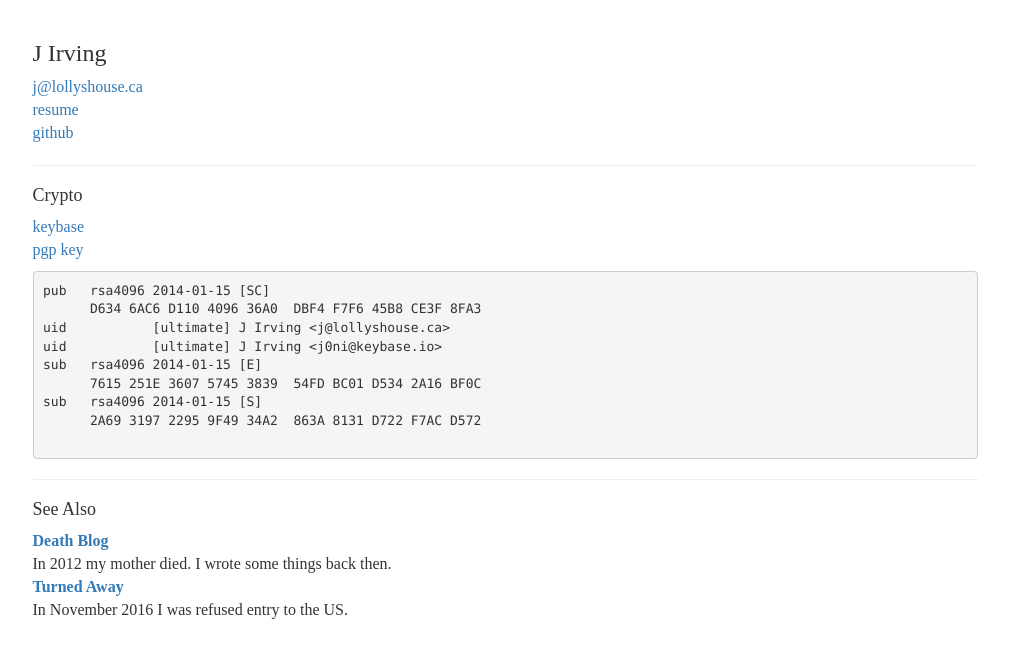
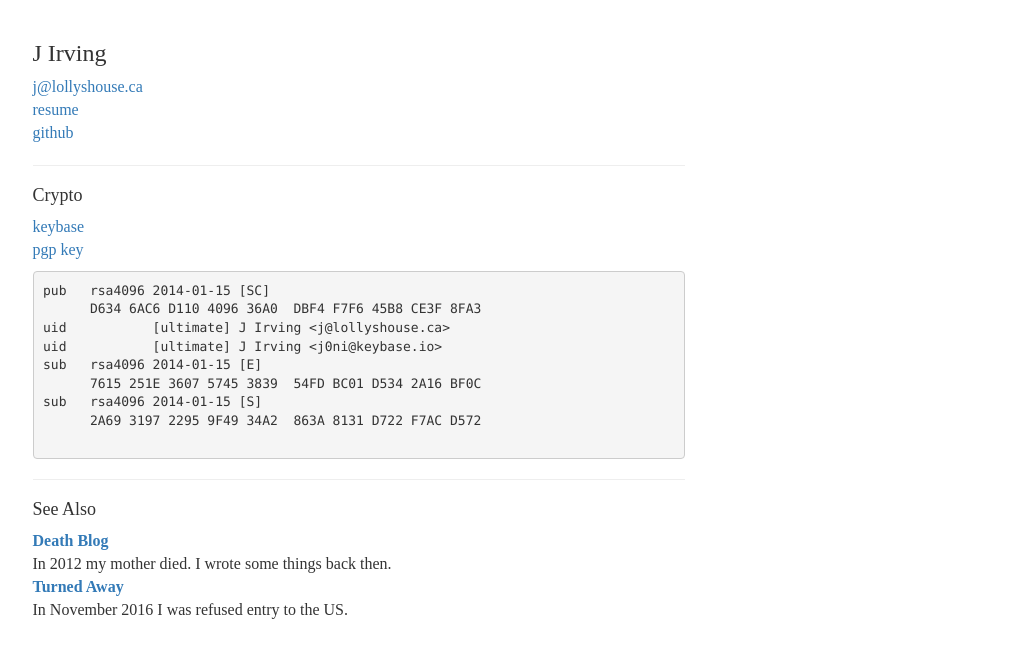
Before and after one commit to j0ni/j0ni.github.io, a Jekyll site: the page built from index.html, in a window 1280 px wide. Shown: the top 658 px of the page, without its empty margins (135-1144 px from the left). Built offline with Jekyll 4.4.1, drawn with Linux system fonts in a browser that asks for light colours; some web fonts are replaced.

Commit message:
Missed one

```diff
--- a/index.html
+++ b/index.html
@@ -3,7 +3,7 @@
 ---
 <div class="row">
   <div class="col-md-1"></div>
-  <div class="col-md-10">
+  <div class="col-md-7">
     <section>
       <h3>J Irving</h3>
       <p>
```
